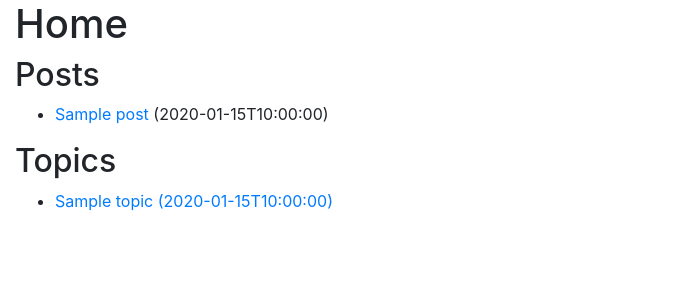
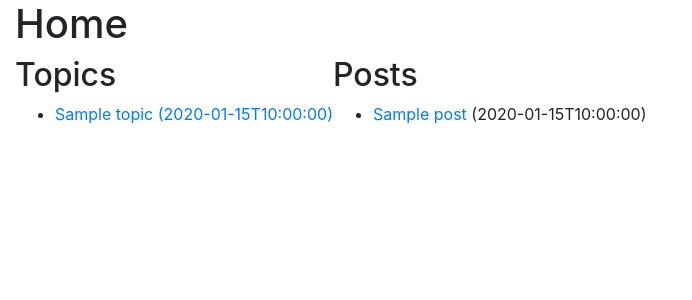
Before and after one commit to rrees/micro-blog-streams, a Flask app: template app/templates/home.html in a window 1280 px wide. Shown: the part 56-356 px from the top of the page, without its empty margins (0-692 px from the left). Run offline with Flask 2, Linux system fonts and the light colour scheme; the template is opened without the code that fills it: most values are stand-ins (such as "Sample title", 1, 10 or a date in 2020); some libraries are stand-ins or nearby versions.

Commit message:
Restyles the home page to take advantage of bigger screens and enables stronger session cookie protection

```diff
--- a/app/app.py
+++ b/app/app.py
@@ -18,6 +18,12 @@ redis = redis_utils.setup_redis(redis_url) if redis_url else None
 
 app = flask.Flask(__name__)
 app.secret_key = os.environ.get("SECRET_KEY", os.urandom(24))
+
+app.config.update(
+    SESSION_COOKIE_SECURE=True,
+    SESSION_COOKIE_HTTPONLY=True,
+    SESSION_COOKIE_SAMESITE='Strict',
+)
 
 if not ENV == "DEV":
     sslify = SSLify(app)
--- a/app/static/custom.css
+++ b/app/static/custom.css
@@ -3,3 +3,8 @@ blockquote {
 	border-left: solid grey;
 	padding-left: 1rem;
 }
+
+.home-page-summaries {
+	display: flex;
+	flex-wrap: wrap;
+}
--- a/app/templates/home.html
+++ b/app/templates/home.html
@@ -6,7 +6,21 @@
 <div class="container-fluid">
     <h1>Home</h1>
 
+    <div class="home-page-summaries">
         {% if recent_posts %}
+
+        {% if topics %}
+        <div class="home-page-summaries--topics">
+            <h2>Topics</h2>
+
+            <ul>
+            	{% for topic in topics %}
+            	<li><a href="/topic/{{topic.id}}">{{topic.title}}  ({{topic.updated | iso_date}})</a></li>
+            	{% endfor %}
+            </ul>
+        </div>
+        {% endif %}
+        <div class="home-page-summaries--posts">
             <h2>Posts</h2>
 
             <ul>
@@ -14,16 +28,8 @@
                 <li><a href="/post/{{post.id}}">{{post.title}}</a> ({{post.updated | iso_date}})</li>
                 {% endfor %}
             </ul>
-    {% endif %}
-
-    {% if topics %}
-    <h2>Topics</h2>
-
-    <ul>
-    	{% for topic in topics %}
-    	<li><a href="/topic/{{topic.id}}">{{topic.title}}  ({{topic.updated | iso_date}})</a></li>
-    	{% endfor %}
-    </ul>
+        </div>
         {% endif %}
     </div>
+</div>
 {% endblock %}
--- a/app/templates/posts/fragments/recent-posts.html
+++ b/app/templates/posts/fragments/recent-posts.html
@@ -8,7 +8,7 @@
 			{{post.content | markdown | safe}}
 
 		</details>
-		<p>Actions: <a href="/post/{{post.id}}">View</a> <a href="{{url_for('edit_post', post_id=post.id)}}">Edit</a> ({{post.updated | iso_date}})</p>
+		<p>Actions: <a href="{{url_for('post', post_id=post.id)}}">View</a> <a href="{{url_for('edit_post', post_id=post.id)}}">Edit</a> ({{post.updated | iso_date}})</p>
 	</li>
 	{% endfor %}
 </ol>
```
Also changed, not shown: 1 other file. Lines whose indentation alone changed are shown as unchanged.
